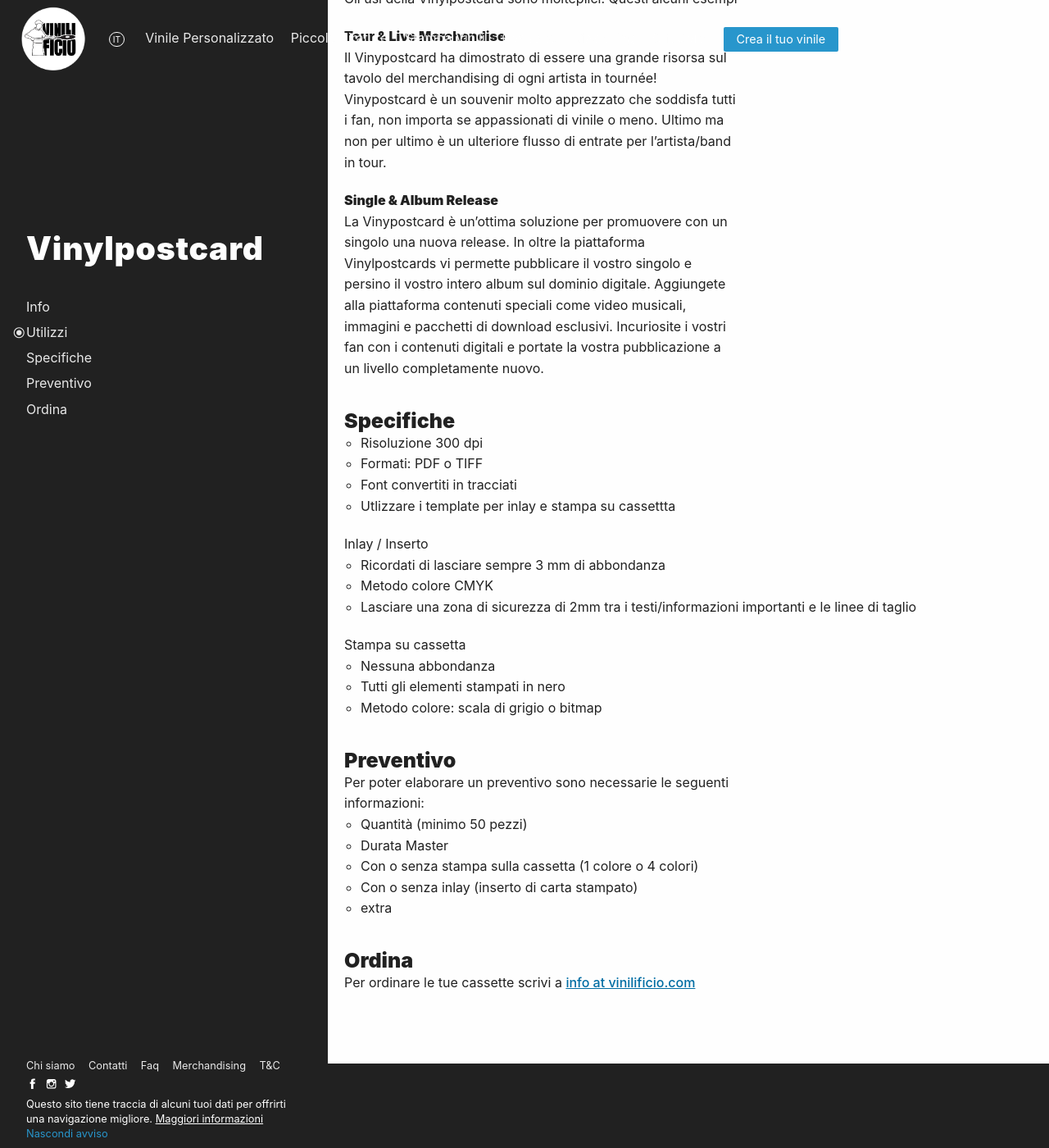
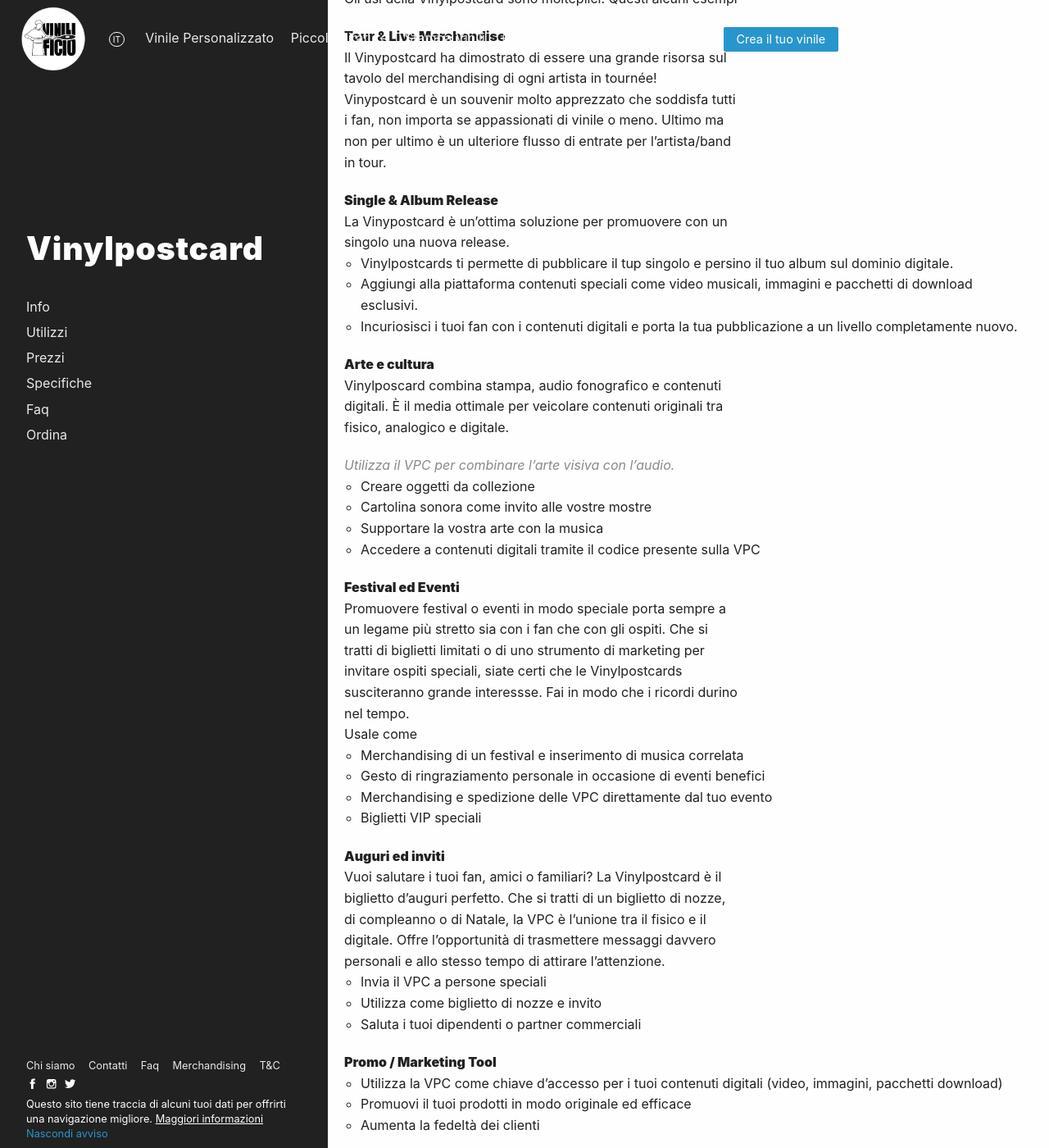
Before and after one commit to Vinilificio/vinilificio.com, a Jekyll site: the page built from _pages/vpc.md, in a window 1280 px wide and 1400 px high, scrolled down 1136 px. Shown: the whole window at 82% size. Built offline with Jekyll 4.4.1, drawn with Linux system fonts in a browser that asks for light colours; nearby versions of some CDN libraries; comment, search, counter and statistics services are not loaded; some of the changed text lies outside the part shown.

Commit message:
Update vpc.md

```diff
--- a/_pages/vpc.md
+++ b/_pages/vpc.md
@@ -6,10 +6,12 @@
     id: info
   - titolo: Utilizzi
     id: utilizzi
+  - titolo: Prezzi
+    id: costi
   - titolo: Specifiche
     id: specifiche
-  - titolo: Preventivo
-    id: preventivo
+  - titolo: Faq
+    id: faq
   - titolo: Ordina
     id: ordina
 lang: it
@@ -17,18 +19,18 @@
 ---
 # Vinylpostcard
 
-![cassetta](/img/cassette_vinilificio1.jpg)
+![cassetta](/img/vpc01.jpg)
 
 ### Info
 
-Grazie alla partnership con Vinylpostcard, Vinilifcio è rivenditore per l’Italia delle originali cartoline vinile, Vinylpostcard (VPC).
+Grazie alla partnership con **Vinylpostcard**, Vinilifcio è rivenditore per l’Italia delle originali cartoline vinile, **Vinylpostcard (VPC)**.
 
-Una cartolina vinile? Sì hai capito bene. Vinylpostcard è una cartolina (formato DIN A6) che suona proprio come un disco in vinile. Metti la cartolina sul giradischi, appoggia la puntina, fai partire il piatto e buon ascolto!
+_Una cartolina vinile?_ Sì hai capito bene. **Vinylpostcard** è una cartolina (_formato DIN A6_) che suona proprio come un disco in vinile. Metti la cartolina sul giradischi, appoggia la puntina, fai partire il piatto e buon ascolto!
 
-Ma di cosa si tratta esattamente?
-È una cartolina di dimensione DIN A6: 14,8 cm x 10,5 cm con stampa in quadricromia fronte e retro.
+**Ma di cosa si tratta esattamente?** \
+È una cartolina di dimensione _DIN A6: 14,8 cm x 10,5 cm_ con stampa in quadricromia fronte e retro.
 Il fronte della cartolina ha un’incisione fonografica che permette l’ascolto dell’audio inciso su giradischi.
-È possibile incidere fino a 3m:30s a 45 giri. Per maggiori informazioni consulta le specifiche.
+_È possibile incidere fino a 3m:30s a 45 giri_. Per maggiori informazioni consulta le specifiche.
 La VPC è in oltre un prezioso strumento per accedere a contenuti digitali (digital release, audio, video...). Dai un occhio alla web app https://my.vinylpostcards.com/
 
 
@@ -37,44 +39,71 @@
 
 Gli usi della Vinylpostcard sono molteplici. Questi alcuni esempi
 
-<b>Tour & Live Merchandise</b><br>
+**Tour & Live Merchandise**\
 Il Vinypostcard ha dimostrato di essere una grande risorsa sul tavolo del merchandising di ogni artista in tournée!
 Vinypostcard è un souvenir molto apprezzato che soddisfa tutti i fan, non importa se appassionati di vinile o meno. Ultimo ma non per ultimo è un ulteriore flusso di entrate per l'artista/band in tour.
 
-<b>Single & Album Release</b><br>
-La Vinypostcard è un’ottima soluzione per promuovere con un singolo una nuova release. In oltre la piattaforma Vinylpostcards vi permette pubblicare il vostro singolo e persino il vostro intero album sul dominio digitale. Aggiungete alla piattaforma contenuti speciali come video musicali, immagini e pacchetti di download esclusivi. Incuriosite i vostri fan con i contenuti digitali e portate la vostra pubblicazione a un livello completamente nuovo.
+**Single & Album Release**\
+La Vinypostcard è un’ottima soluzione per promuovere con un singolo una nuova release.
+* Vinylpostcards ti permette di pubblicare il tup singolo e persino il tuo album sul dominio digitale.
+* Aggiungi alla piattaforma contenuti speciali come video musicali, immagini e pacchetti di download esclusivi.
+* Incuriosisci i tuoi fan con i contenuti digitali e porta la tua pubblicazione a un livello completamente nuovo.
 
+**Arte e cultura**\
+Vinylposcard combina stampa, audio fonografico e contenuti digitali. È il media ottimale per veicolare contenuti originali tra fisico, analogico e digitale.
+
+_Utilizza il VPC per combinare l'arte visiva con l'audio._
+
+* Creare oggetti da collezione
+* Cartolina sonora come invito alle vostre mostre
+* Supportare la vostra arte con la musica
+* Accedere a contenuti digitali tramite il codice presente sulla VPC
+
+**Festival ed Eventi**\
+Promuovere festival o eventi in modo speciale porta sempre a un legame più stretto sia con i fan che con gli ospiti. Che si tratti di biglietti limitati o di uno strumento di marketing per invitare ospiti speciali, siate certi che le Vinylpostcards susciteranno grande interessse. Fai in modo che i ricordi durino nel tempo.\
+Usale come
+* Merchandising di un festival e inserimento di musica correlata
+* Gesto di ringraziamento personale in occasione di eventi benefici
+* Merchandising e spedizione delle VPC direttamente dal tuo evento
+* Biglietti VIP speciali
+
+**Auguri ed inviti**\
+Vuoi salutare i tuoi fan, amici o familiari? La Vinylpostcard è il biglietto d'auguri perfetto. Che si tratti di un biglietto di nozze, di compleanno o di Natale, la VPC è l'unione tra il fisico e il digitale. Offre l'opportunità di trasmettere messaggi davvero personali e allo stesso tempo di attirare l'attenzione.
+* Invia il VPC a persone speciali
+* Utilizza come biglietto di nozze e invito
+* Saluta i tuoi dipendenti o partner commerciali
+
+**Promo / Marketing Tool**
+* Utilizza la VPC come chiave d’accesso per i tuoi contenuti digitali (video, immagini, pacchetti download)
+* Promuovi il tuoi prodotti in modo originale ed efficace
+* Aumenta la fedeltà dei clienti
+
+### Prezzi
+**QUANTO COSTA STAMPARE UNA VINYL POSTCARD**
+* 100 Unità - € 5,75 / Unità (IVA esclusa)
+* 200 Unità - € 4,25 / Unità (IVA esclusa)
+* 300 Unità - € 3,69 / Unità (IVA esclusa)
+* 500 Unità - € 3,19 / Unità (IVA esclusa)
+
+Per quantità maggiori informazioni <a href="/contatti/">contattaci.</a>
+
+Incluso nel costo:
+
+-  inserimento VPC  in busta di plastica trasparente
+
+- Integrazione dell'app
+
+- inserto esplicativo VPC
 
 
 ### Specifiche
 
-* Risoluzione 300 dpi
-* Formati: PDF o TIFF
-* Font convertiti in tracciati
-* Utlizzare i template per inlay e stampa su cassettta
+<a href="/specifiche-vpc/">Specifiche audio e grafiche.</a>
 
-Inlay / Inserto
+### Faq
 
-* Ricordati di lasciare sempre 3 mm di abbondanza
-* Metodo colore CMYK
-* Lasciare una zona di sicurezza di 2mm tra i testi/informazioni importanti e le linee di taglio
-
-Stampa su cassetta
-
-* Nessuna abbondanza
-* Tutti gli elementi stampati in nero
-* Metodo colore: scala di grigio o bitmap
-
-### Preventivo
-
-Per poter elaborare un preventivo sono necessarie le seguenti informazioni:
-
-* Quantità (minimo 50 pezzi)
-* Durata Master
-* Con o senza stampa sulla cassetta (1 colore o 4 colori)
-* Con o senza inlay (inserto di carta stampato)
-* extra
+Vuoi saperne di più? Guarda le nostre <a href="/faq-vpc/">FAQ.</a>
 
 ### Ordina
 
-Per ordinare le tue cassette scrivi a <a href="mailto:info@vinilificio.com">info at vinilificio.com</a>
+Per ordinare la tua VPC scrivi a <a href="mailto:info@vinilificio.com">info at vinilificio.com</a>
```
